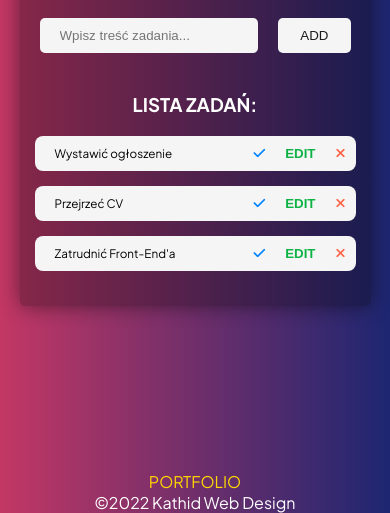
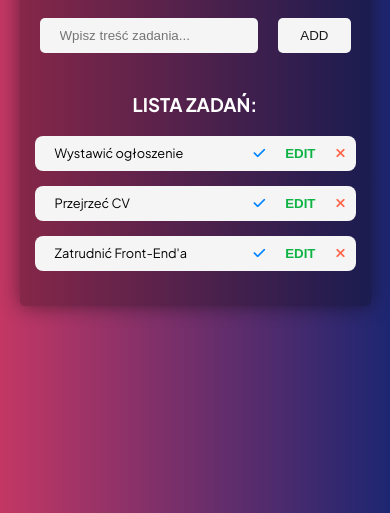
Before and after one commit to KathidB/todolist, a plain HTML site: page index.html in a window 390 px wide. Shown: the part 331-844 px from the top of the page. Drawn offline with nearby package versions, Linux system fonts and the light colour scheme.

Commit message:
added new fav icon/added small changes for mobile devices

```diff
--- a/index.html
+++ b/index.html
@@ -10,7 +10,7 @@
     <meta property="og:description" content="ToDo List. Projekt Front-End">
     <meta name="keywords" content="todo list, javascript, crud, project front-end, front-end">
 
-    <link rel="icon" type="image/png" href="./dist/img/btc.png">
+    <link rel="icon" type="image/png" href="./dist/img/btc.webp">
     <link rel="preconnect" href="https://fonts.googleapis.com">
     <link rel="preconnect" href="https://fonts.gstatic.com" crossorigin>
     <link href="https://fonts.googleapis.com/css2?family=Plus+Jakarta+Sans:wght@300;400;700&display=swap"
@@ -21,8 +21,6 @@
 </head>
 
 <body>
-
-
     <div class="todo">
         <img class="dotoguy" src="./dist/img/todoguy.png" alt="to do guy">
         <h1>TO DO LIST </h1>
--- a/src/js/main.js
+++ b/src/js/main.js
@@ -15,8 +15,8 @@ const main = () => {
   prepareDOMElements();
   prepareDomEvents();
 };
+//pobieramy do tej funckji wszystkie elementy
 const prepareDOMElements = () => {
-  //pobieramy do tej funckji wszystkie elementy
   todoInput = document.querySelector(".todo-input");
   errorInfo = document.querySelector(".error-info");
   addBtn = document.querySelector(".btn-add");
@@ -28,8 +28,8 @@ const prepareDOMElements = () => {
   popupAddBtn = document.querySelector(".accept");
   popupCloseBtn = document.querySelector(".cancel");
 };
+// tutaj znajdują się wszystkie nasłuchiwania
 const prepareDomEvents = () => {
-  // tutaj umiesciłem wszystkie nasłuchiwania
   addBtn.addEventListener("click", addNewTodo);
   //nasłuchujemy na kliknięcia w ulList
   ulList.addEventListener("click", checkClick);
@@ -137,6 +137,7 @@ const enterKeyCheck = (e) => {
 const tenIsEnough = () => {
   allToDos.length;
 };
-document.addEventListener("DOMContentLoaded", main);
+
 // nasze skrypty uruchomią się gdy cała strona zopstanie wczytana.
 //main pobierze wszystkie elementy i nada nasłuchiwanie na każdy pobrany element.
+document.addEventListener("DOMContentLoaded", main);
--- a/src/scss/main.scss
+++ b/src/scss/main.scss
@@ -18,7 +18,6 @@ body {
   flex-direction: column;
   height: 100vh;
   font-family: "Plus Jakarta Sans", sans-serif;
-
   background: #c33764;
   background: linear-gradient(to bottom, #1d2671, #c33764);
   background: -webkit-linear-gradient(to bottom, #1d2671, #c33764);
@@ -235,7 +234,7 @@ h1 {
     justify-content: space-between;
     align-items: center;
     margin: 15px;
-    font-size: 3vw;
+    font-size: 1rem;
     padding-left: 20px;
     text-align: left;
     list-style: none;
@@ -280,3 +279,12 @@ footer {
     font-size: 1.2rem;
   }
 }
+
+@media (max-width: 576px) {
+  .todolist li {
+    font-size: 0.8rem;
+  }
+  footer{
+    display: none;
+  }
+}
```
Also changed, not shown: dist/css/main.min.css, dist/img/btc.webp (added), dist/js/main.min.js, src/img/btc.webp (added).
